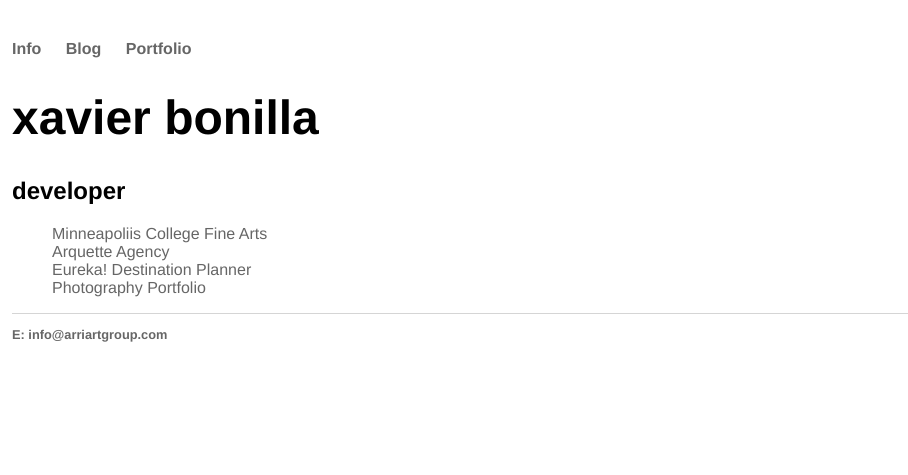
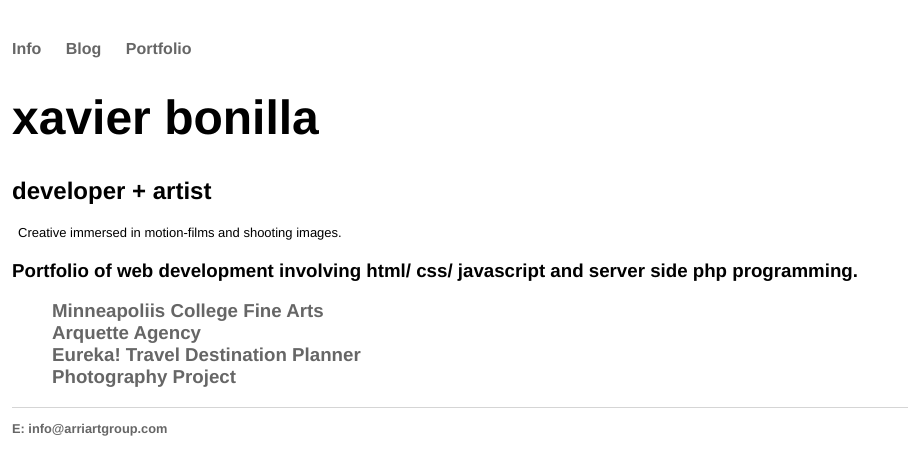
Before and after one commit to xavierbonilla/xavierbonilla.github.io, a Jekyll site: the page built from index.html, in a window 1280 px wide. Shown: the top 475 px of the page, without its empty margins (0-908 px from the left). Built offline with Jekyll 4.4.1, drawn with Linux system fonts in a browser that asks for light colours.

Commit message:
Update index.html

```diff
--- a/index.html
+++ b/index.html
@@ -4,15 +4,17 @@ title: xavier bonilla
 ---
 <div class="blurb">
 	<h1>xavier bonilla</h1>
-	<h2>developer</h2>
-	<p>
+	<h2>developer + artist</h2>
+	<p>Creative immersed in motion-films and shooting images.
+	</p>
+
+	<h3>Portfolio of web development involving html/ css/ javascript and server side php programming.
 	<ul>
 		        <li><a href="/arts-2019-master 3">Minneapoliis College Fine Arts</a></li>
         		<li><a href="/agency">Arquette Agency</a></li>
-        		<li><a href="/eureka">Eureka! Destination Planner</a></li>
-			<li><a href="http://imageecstasy.com/">Photography Portfolio</a></li>
+        		<li><a href="/eureka">Eureka! Travel Destination Planner</a></li>
+			<li><a href="http://imageecstasy.com/">Photography Project</a></li>
 
     		</ul>
-
-	</p>
+	</h3>
 </div><!-- /.blurb -->
```
